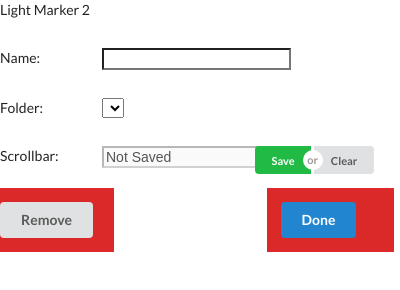
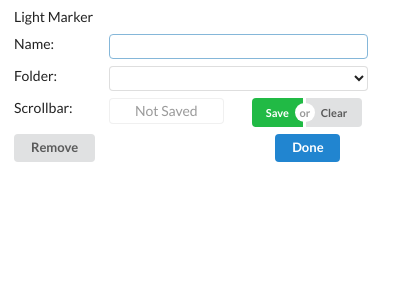
Before and after one commit to yongli-abc/LightMarker2, a browser extension: page src/html/popup.html in a window 400 px wide. Drawn offline with Linux system fonts and the light colour scheme.

Commit message:
almost finished styling

```diff
--- a/src/css/popup.css
+++ b/src/css/popup.css
@@ -1,3 +1,44 @@
 body {
     width: 380px;
 }
+
+.ui.grid {
+    margin: 0rem;
+    margin-bottom: 0.2rem;
+}
+
+.ui.grid>.row {
+    padding-top: 0.5em;
+    padding-bottom: 0em;
+}
+
+.ui.input input#name-input {
+    height: unset;
+    padding: unset;
+    padding-left: 0.5em;
+    min-height: 1.8em;
+    min-width: 18.5em;
+}
+
+.ui.selection.dropdown {
+    height: unset;
+    padding: unset;
+    padding-left: 0.2em;
+    min-height: 1.8em;
+    min-width: 18.5em;
+}
+
+.ui.input input#scrollbar-input {
+    height: unset;
+    padding: unset;
+    min-height: 1.8em;
+    min-width: unset;
+    text-align: center;
+}
+
+.ui.button {
+    padding-top: 0.6em;
+    padding-bottom: 0.6em;
+    padding-left: 1.3em;
+    padding-right: 1.3em;
+}
--- a/src/html/popup.html
+++ b/src/html/popup.html
@@ -4,21 +4,21 @@
     <meta charset="UTF-8">
     <meta name="viewport" content="width=device-width, initial-scale=1.0">
     <meta http-equiv="X-UA-Compatible" content="ie=edge">
+    <link rel="stylesheet" href="/src/css/semantic-ui/semantic.min.css">
     <link rel="stylesheet" href="/src/css/popup.css">
-    <link rel="stylesheet" href="/src/css/semantic-ui/semantic.min.css">
-    <title>LightMarker2</title>
+    <title>Light Marker</title>
 </head>
 <body>
     <div class="ui grid">
         <div class="row">
-            <div class="sixteen wide column"><span>Light Marker 2</span></div>
+            <div class="sixteen wide column"><span>Light Marker</span></div>
         </div>
 
         <div class="row">
             <div class="four wide column">
                 <span>Name: </span>
             </div>
-            <div class="twelve wide column">
+            <div class="twelve wide column ui input focus">
                 <input id="name-input" type="text">
             </div>
         </div>
@@ -28,7 +28,7 @@
                 <span>Folder: </span>
             </div>
             <div class="twelve wide column">
-                <select id="folder-select"></select>
+                <select id="folder-select" class="ui selection dropdown"></select>
             </div>
         </div>
 
@@ -36,8 +36,8 @@
             <div class="four wide column">
                 <span>Scrollbar: </span>
             </div>
-            <div class="six wide column">
-                <input id="scrollbar-input" type="text" value="Not Saved" disabled size="18">
+            <div class="six wide column ui input disabled">
+                <input id="scrollbar-input" type="text" value="Not Saved" disabled>
             </div>
             <div class="six wide centered column">
                 <div class="mini ui buttons">
@@ -49,14 +49,14 @@
         </div>
 
         <div class="row">
-            <div class="red five wide column">
-                <button id="remove-btn" class="ui button">Remove</button>
+            <div class="five wide column">
+                <button id="remove-btn" class="small ui button">Remove</button>
             </div>
             <div class="six wide column">
 
             </div>
-            <div class="red five wide column">
-                <button id="done-btn" class="ui primary button">Done</button>
+            <div class="five wide column">
+                <button id="done-btn" class="small ui primary button">Done</button>
             </div>
         </div>
     </div>
--- a/src/js/background.js
+++ b/src/js/background.js
@@ -100,7 +100,7 @@ window.LightMarker.Util.generateFolderSelectOption = function(folderTree, select
         optionDom.attr("id", "folder-option-" + folderTree[i].id);
         optionDom.attr("value", folderTree[i].id);
 
-        optionDom.html(Array(level+1).join("× ") + folderTree[i].title);
+        optionDom.html(Array(level+1).join("+ ") + folderTree[i].title);
 
         if (Util.defaultSelectedFolderId === folderTree[i].id) {
             optionDom.attr("selected", true);
```
Also changed, not shown: manifest.json.
